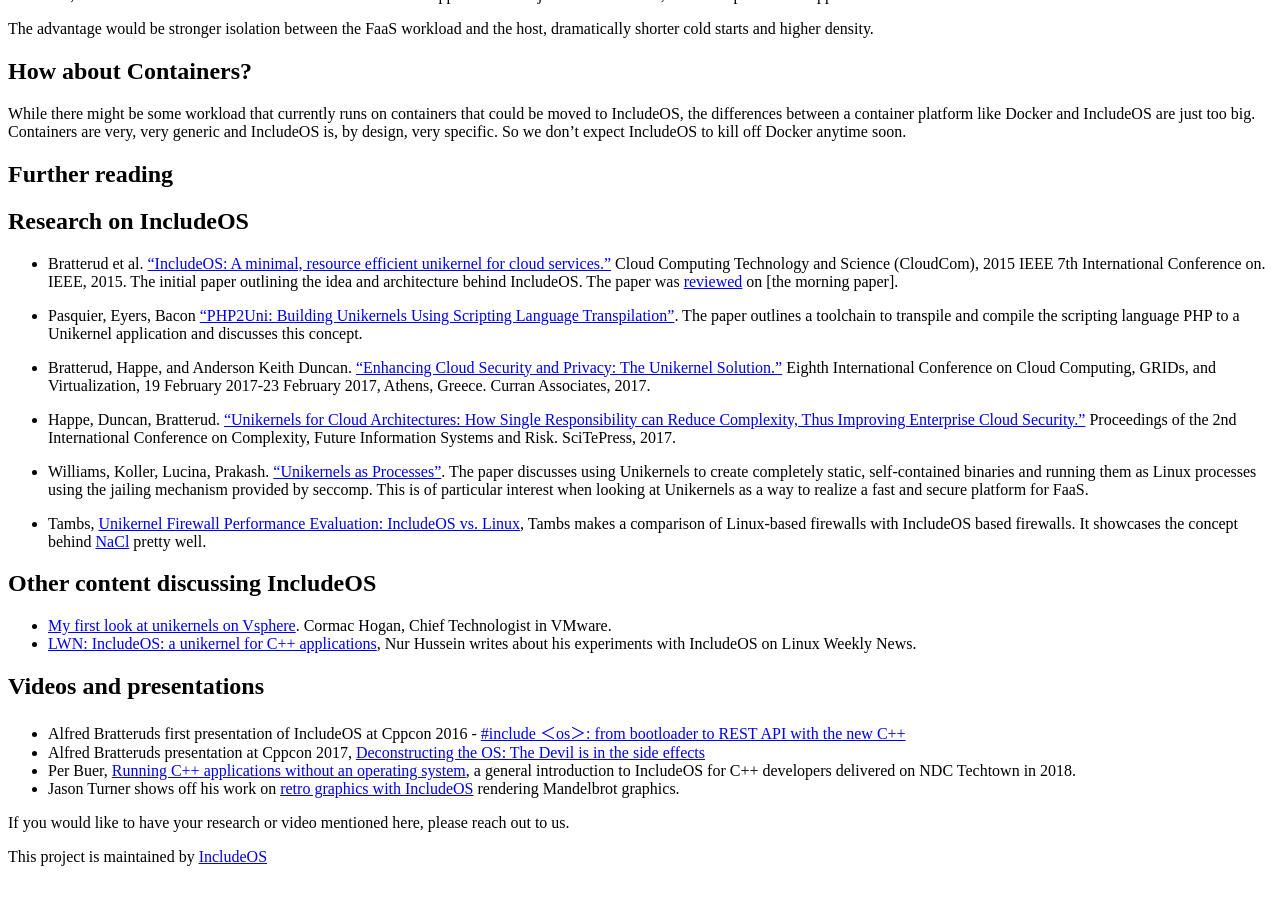
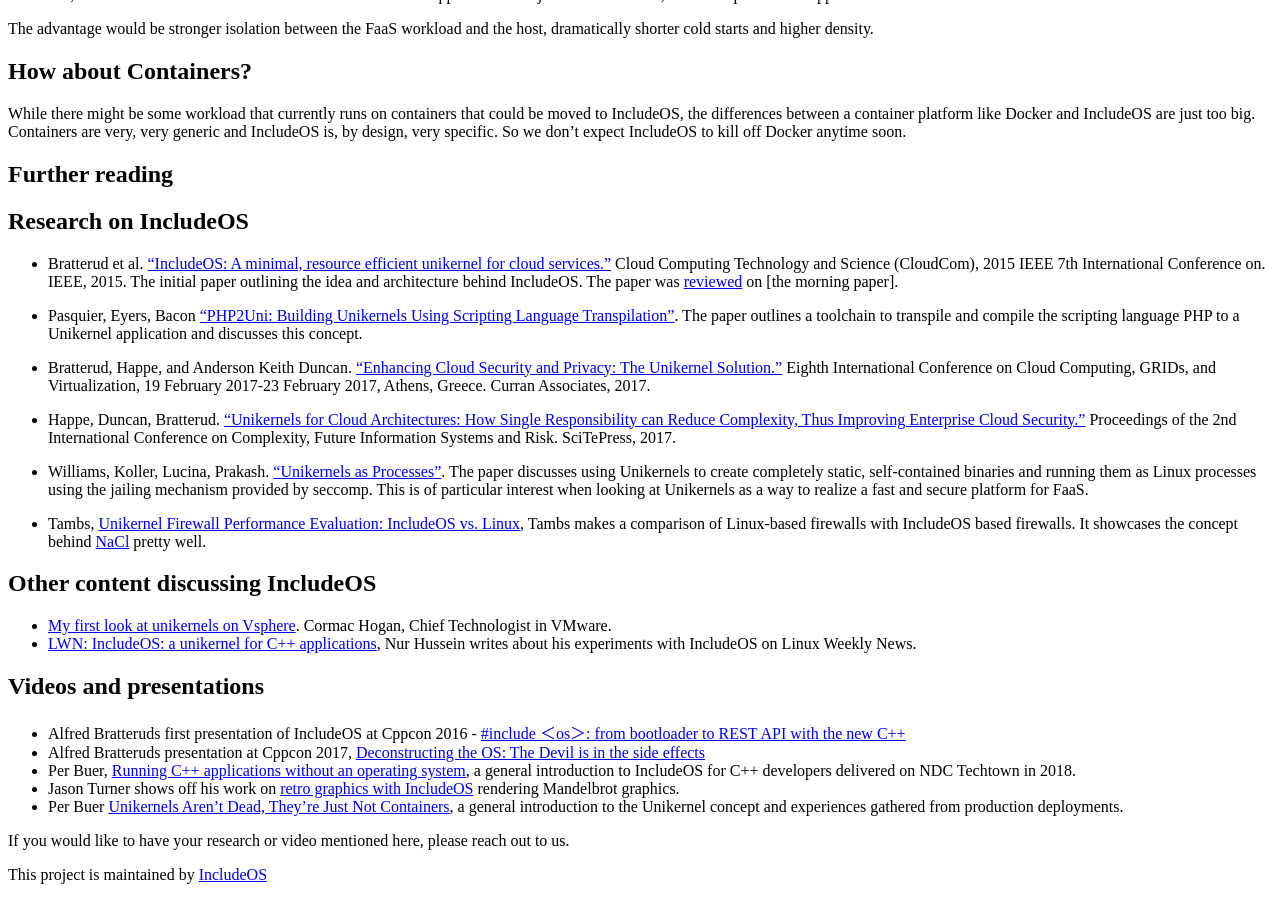
Before and after one commit to includeos/includeos.org, a Jekyll site: the page built from _src/_pages/technology.md, in a window 1280 px wide and 900 px high, scrolled down 2419 px. Built offline with Jekyll 4.4.1, drawn with Linux system fonts in a browser that asks for light colours; nearby versions of some CDN libraries; library files that are not in the unit come from our copies.

Commit message:
Add video

```diff
--- a/_src/_pages/technology.md
+++ b/_src/_pages/technology.md
@@ -133,7 +133,7 @@ The initial paper outlining the idea and architecture behind IncludeOS. The pape
 * Alfred Bratteruds presentation at Cppcon 2017, [Deconstructing the OS: The Devil is in the side effects](https://www.youtube.com/watch?v=h7D88U-5pKc)
 * Per Buer, [Running C++ applications without an operating system](https://www.youtube.com/watch?v=cQPrtTsM7Zg), a general introduction to IncludeOS for C++ developers delivered on NDC Techtown in 2018.
 * Jason Turner shows off his work on [retro graphics with IncludeOS](https://www.youtube.com/watch?v=HB__A7-tu2U) rendering Mandelbrot graphics.
-
+* Per Buer [Unikernels Aren’t Dead, They’re Just Not Containers](https://www.infoq.com/presentations/unikernels-includeos?), a general introduction to the Unikernel concept and experiences gathered from production deployments.
 
 If you would like to have your research or video mentioned here, please reach out to us.
 
```
